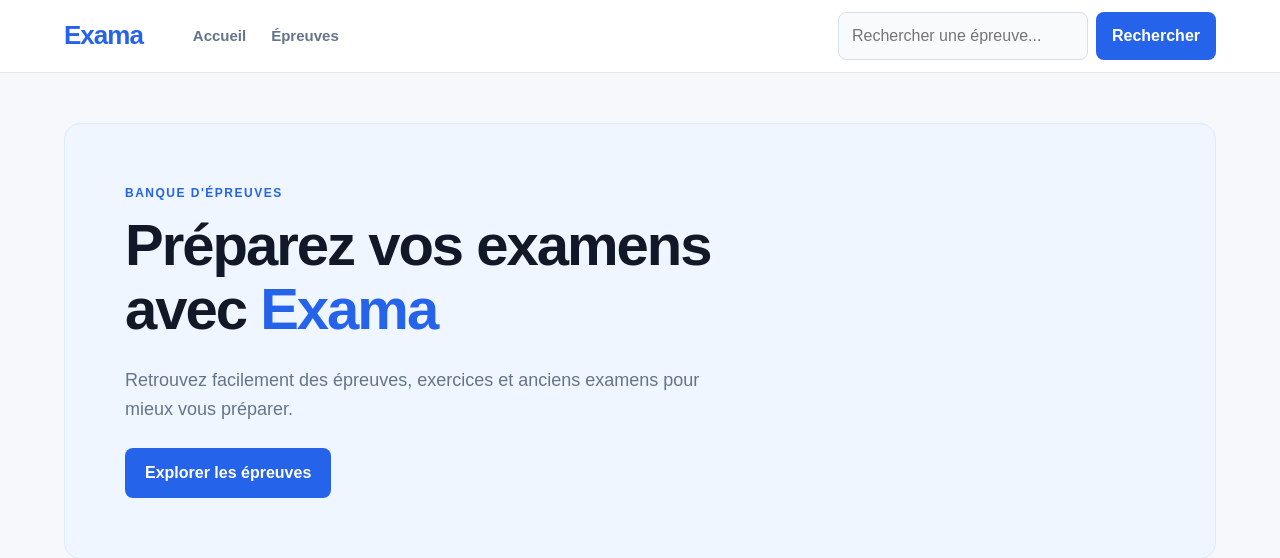
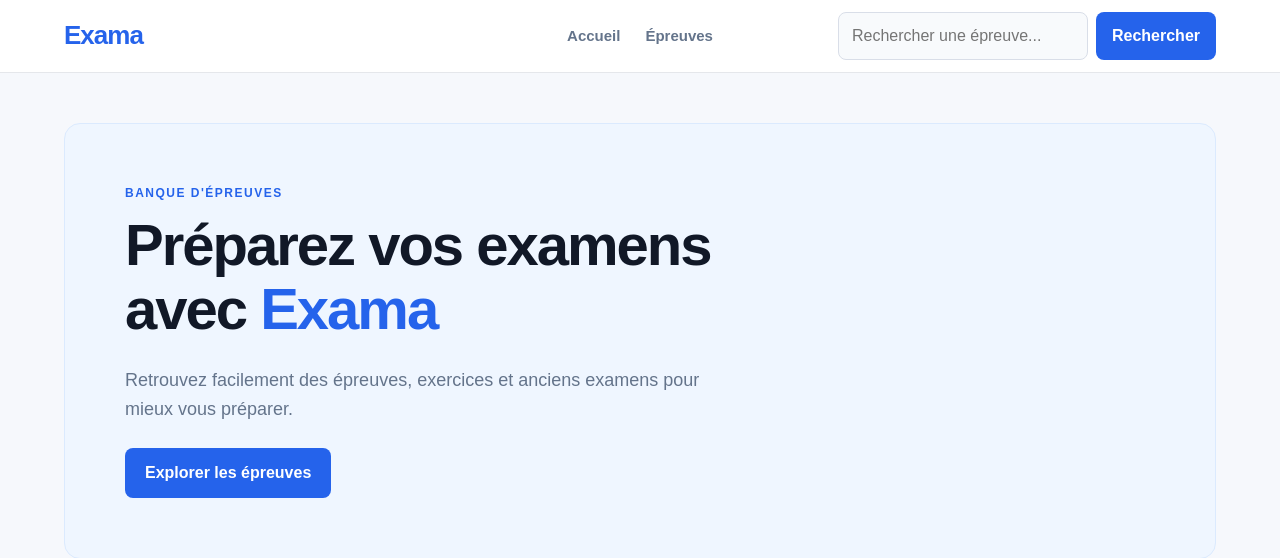
Before and after one commit to Mirix-sudo/Exama, a Django app: page / in a window 1280 px wide. Shown: the top 558 px of the page. Run offline with Django 5.2, Linux system fonts and the light colour scheme; data comes from the database, SQL or seed files in the repository.

Commit message:
Modified templates

```diff
--- a/templates/base.html
+++ b/templates/base.html
@@ -10,6 +10,23 @@
     <link rel="icon" type="image/png" href="{% static 'images/favic.png' %}?v=2">
     <link rel="shortcut icon" type="image/png" href="{% static 'images/favic.png' %}?v=2">
     <link rel="stylesheet" href="{% static 'css/style.css' %}">
+    <style>
+        .navbar .nav-links {
+            position: absolute;
+            left: 50%;
+            transform: translateX(-50%);
+            white-space: nowrap;
+        }
+
+        @media (max-width: 1024px) {
+            .navbar .nav-links {
+                position: static;
+                transform: none;
+                justify-content: center;
+                width: 100%;
+            }
+        }
+    </style>
 </head>
 
 <body>
--- a/templates/home.html
+++ b/templates/home.html
@@ -99,7 +99,7 @@ Accueil - Exama
 
                 <div class="exam-card-top">
                     <span class="exam-badge">
-                        {{ epreuve.annee }}
+                        {{ epreuve.annee }}-{{ epreuve.annee|add:1 }}
                     </span>
                 </div>
 
```
